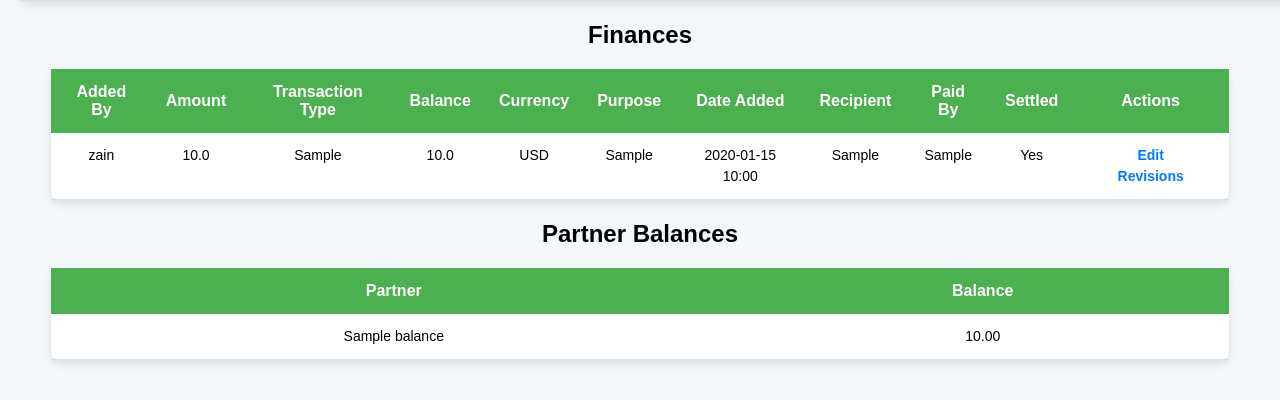
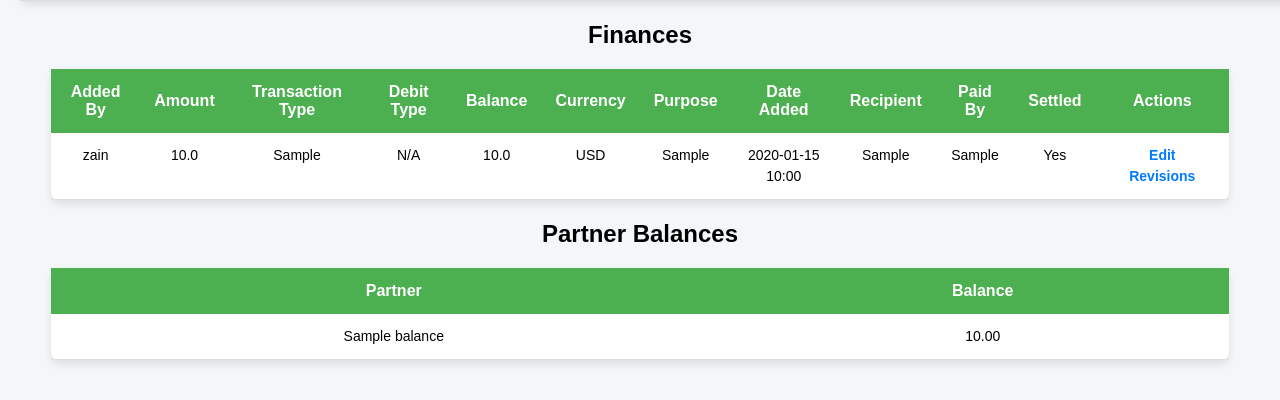
Before and after one commit to i2zoneadmin/cms, a Flask app: page / in a window 1280 px wide; the page is wider, and only the part inside the window is pictured. Shown: the part 458-858 px from the top of that part. Run offline with Flask 3, Linux system fonts and the light colour scheme; a user stored in the database is signed in; tables that the repository leaves empty hold one stand-in row (values such as "Sample post").

Commit message:
added finance management system

```diff
--- a/templates/dashboard.html
+++ b/templates/dashboard.html
@@ -68,7 +68,6 @@
         </table>
     </div>
 
-    <!-- Finance Table -->
     <div class="table-container">
         <h2>Finances</h2>
         <table>
@@ -77,6 +76,7 @@
                     <th>Added By</th>
                     <th>Amount</th>
                     <th>Transaction Type</th>
+                    <th>Debit Type</th>
                     <th>Balance</th>
                     <th>Currency</th>
                     <th>Purpose</th>
@@ -93,11 +93,12 @@
                     <td>{{ User.query.get(finance.added_by).username }}</td>
                     <td>{{ finance.amount }}</td>
                     <td>{{ finance.transaction_type }}</td>
+                    <td>{{ finance.debit_type if finance.transaction_type == 'debit' else 'N/A' }}</td>
                     <td>{{ finance.balance }}</td>
                     <td>{{ finance.currency }}</td>
                     <td>{{ finance.purpose }}</td>
                     <td>{{ finance.date_added.strftime('%Y-%m-%d %H:%M') }}</td>
-                    <td>{{ finance.recipient or 'N/A' }}</td>
+                    <td>{{ finance.recipient if finance.recipient else 'N/A' }}</td>
                     <td>{{ finance.paid_by }}</td>
                     <td>{{ 'Yes' if finance.settled else 'No' }}</td>
                     <td>
```
